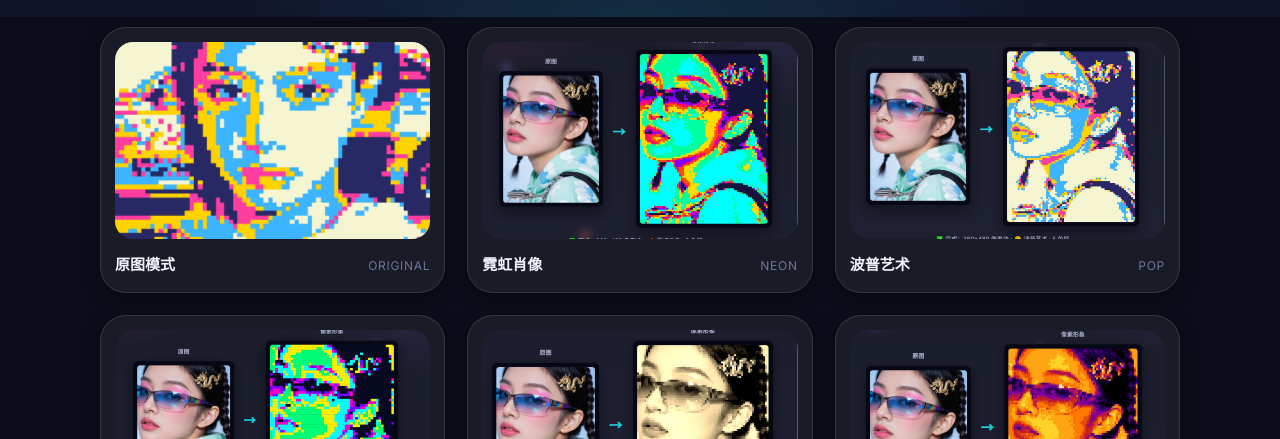
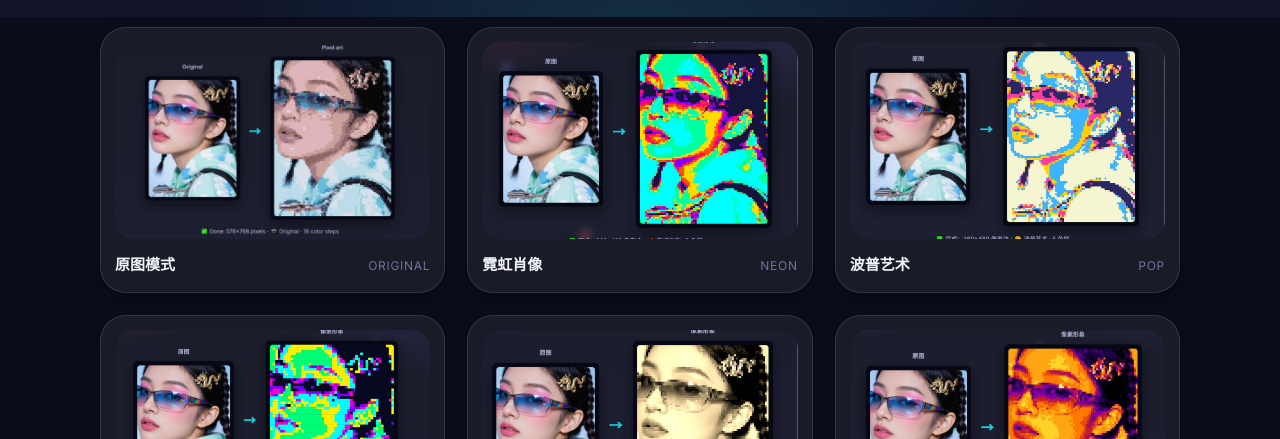
Before and after one commit to DaBowen-Jun/pixelcut-studio, a website: page index.html in a window 1280 px wide. Shown: the part 783-1222 px from the top of the page. Drawn offline with Linux system fonts and the light colour scheme; no server answers.

Commit message:
替换首页原图模式示例图为用户提供的 10008.jpg

```diff
--- a/index.html
+++ b/index.html
@@ -131,7 +131,7 @@
       <div class="examples__grid">
         <figure class="example-card">
           <div class="example-card__frame">
-            <img src="assets/examples/example-pixelcut.png" alt="原图模式效果" loading="lazy" />
+            <img src="assets/examples/example-original.jpg" alt="原图模式效果" loading="lazy" />
           </div>
           <figcaption>
             <span class="example-card__tag" data-i18n="style.original">原图模式</span>
```
Also changed, not shown: assets/examples/example-original.jpg (added).
